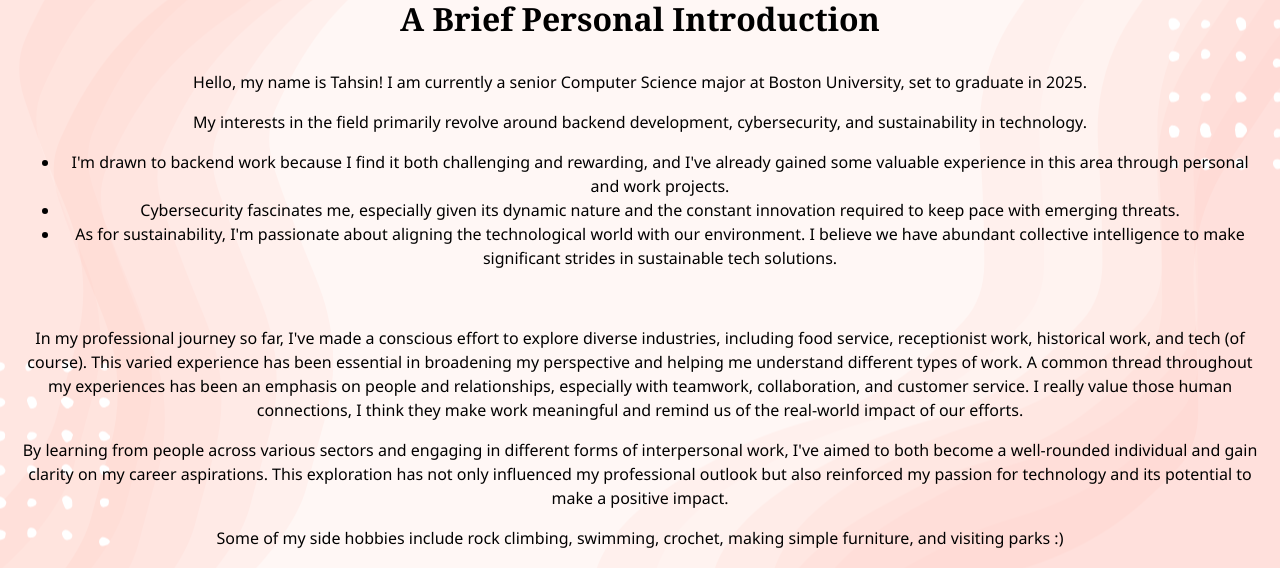
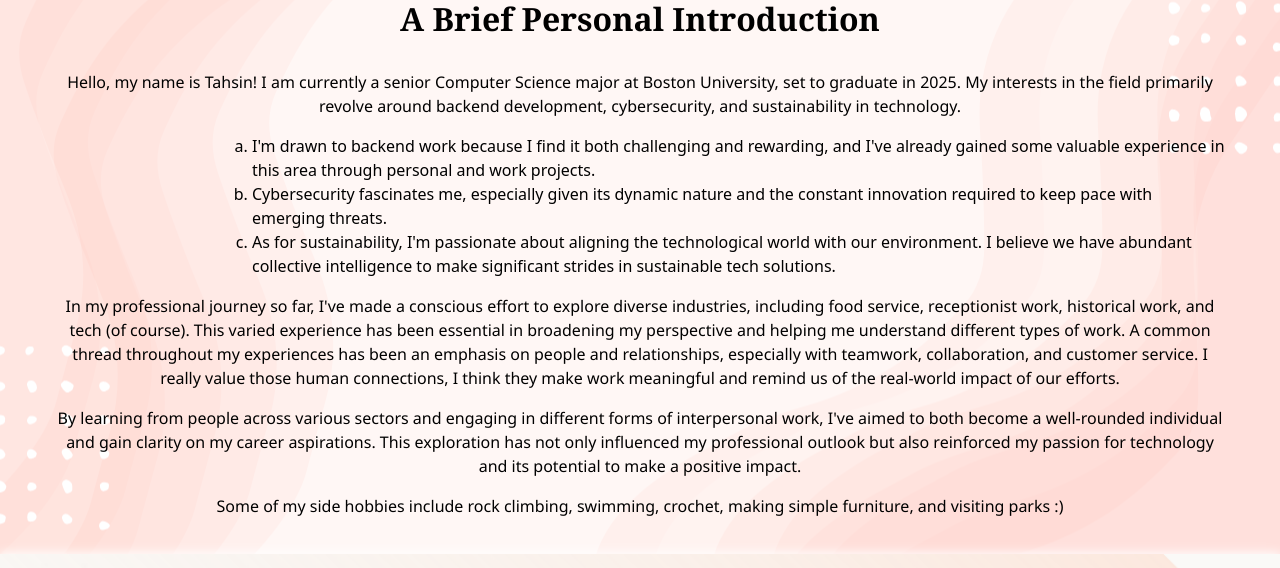
Before and after one commit to ttasnim5/ttasnim5_portfolio, a React (Vite) app: page /#/AboutMe in a window 1280 px wide. Shown: the part 133-701 px from the top of the page. Built offline with nearby package versions, Linux system fonts and the light colour scheme.

Commit message:
additional styling on aboutme

```diff
--- a/src/components/pages/AboutMe.jsx
+++ b/src/components/pages/AboutMe.jsx
@@ -4,12 +4,13 @@ function AboutMe() {
   return (
     <div className='aboutme'>
         <h2>A Brief Personal Introduction</h2>
+            <div className='space'>
                 <p>
                     Hello, my name is Tahsin! I am currently a senior Computer Science major at Boston
-            University, set to graduate in 2025.
+                    University, set to graduate in 2025. My interests in the field primarily revolve around
+                    backend development, cybersecurity, and sustainability in technology.
                 </p>
-        <p> My interests in the field primarily revolve around
-            backend development, cybersecurity, and sustainability in technology.
+
                 <ul>
                     <li>
                         I'm drawn to backend work because I find it both challenging and rewarding, and
@@ -26,8 +27,7 @@ function AboutMe() {
                         in sustainable tech solutions.
                     </li>
                 </ul>
-        </p>
-        <br></br>
+
                 <p>
                     In my professional journey so far, I've made a conscious effort to explore diverse industries,
                     including food service, receptionist work, historical work, and tech (of course). This varied
@@ -48,6 +48,7 @@ function AboutMe() {
                     visiting parks :)
                 </p>
             </div>
+        </div>
   )
 }
 
--- a/src/style.scss
+++ b/src/style.scss
@@ -197,6 +197,17 @@
   .aboutme {
     background-image: url('./assets/page-bg.png');
     background-color: #ffedf5;
+
+    .space {
+      margin-left: 2rem;
+      margin-right: 2rem;
+
+      ul {
+        margin-left: 10rem;
+        list-style:lower-alpha;
+        text-align: left;
+      }
+    }
   }
 
   .projects, .skills {
```
Lines whose indentation alone changed are shown as unchanged.
